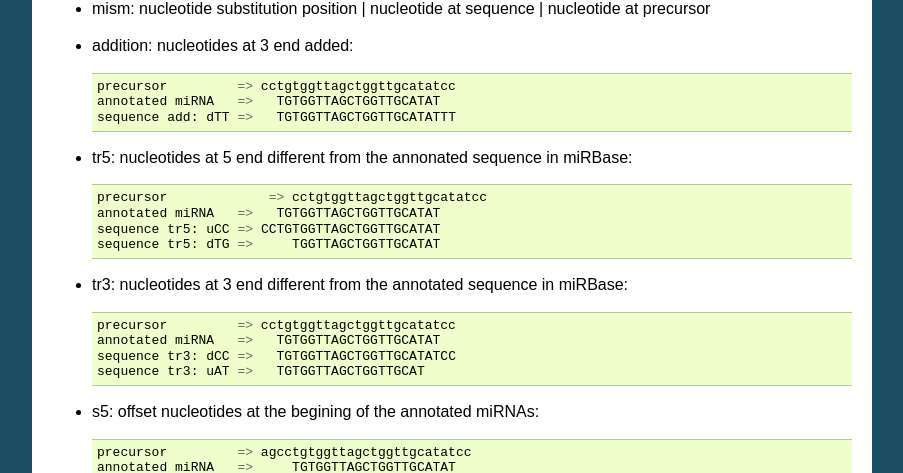
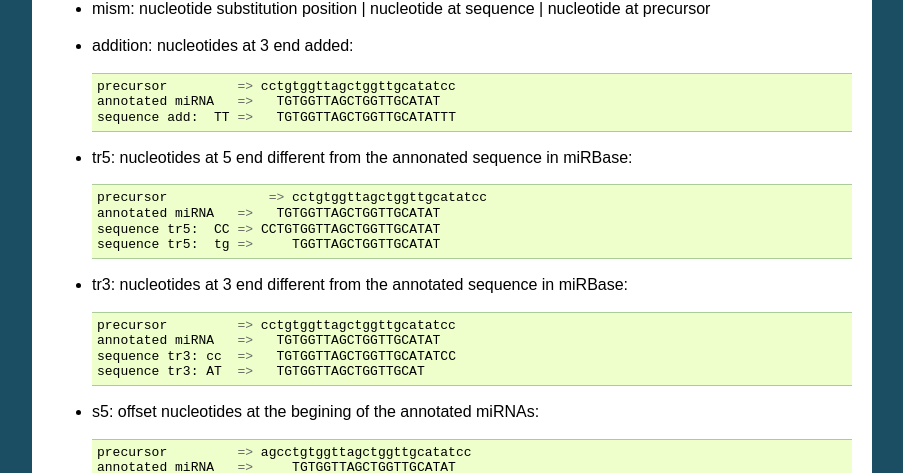
Before and after one commit to lpantano/seqcluster, a Sphinx documentation site: the page built from doc/source/mirna_annotation.rst, in a window 1280 px wide and 900 px high, scrolled down 2257 px. Shown: the part 150-623 px from the top of the window, without its empty margins (198-1101 px from the left). Built offline with Sphinx 7.4.7, drawn with Linux system fonts in a browser that asks for light colours.

Commit message:
change isomir naming in docs

```diff
--- a/doc/source/mirna_annotation.rst
+++ b/doc/source/mirna_annotation.rst
@@ -134,7 +134,7 @@ Header of the *.mirna.out file:
 
     precursor         => cctgtggttagctggttgcatatcc
     annotated miRNA   =>   TGTGGTTAGCTGGTTGCATAT
-    sequence add: dTT =>   TGTGGTTAGCTGGTTGCATATTT
+    sequence add:  TT =>   TGTGGTTAGCTGGTTGCATATTT
 
 
 * tr5: nucleotides at 5 end different from the annonated sequence in miRBase::
@@ -142,8 +142,8 @@ Header of the *.mirna.out file:
 
 	precursor 	      => cctgtggttagctggttgcatatcc
 	annotated miRNA   =>   TGTGGTTAGCTGGTTGCATAT
-	sequence tr5: uCC => CCTGTGGTTAGCTGGTTGCATAT
-	sequence tr5: dTG =>     TGGTTAGCTGGTTGCATAT
+	sequence tr5:  CC => CCTGTGGTTAGCTGGTTGCATAT
+	sequence tr5:  tg =>     TGGTTAGCTGGTTGCATAT
 
 
 * tr3: nucleotides at 3 end different from the annotated sequence in miRBase::
@@ -151,8 +151,8 @@ Header of the *.mirna.out file:
 
     precursor         => cctgtggttagctggttgcatatcc
     annotated miRNA   =>   TGTGGTTAGCTGGTTGCATAT
-    sequence tr3: dCC =>   TGTGGTTAGCTGGTTGCATATCC
-    sequence tr3: uAT =>   TGTGGTTAGCTGGTTGCAT
+    sequence tr3: cc  =>   TGTGGTTAGCTGGTTGCATATCC
+    sequence tr3: AT  =>   TGTGGTTAGCTGGTTGCAT
 
 * s5: offset nucleotides at the begining of the annotated miRNAs::
 
```
